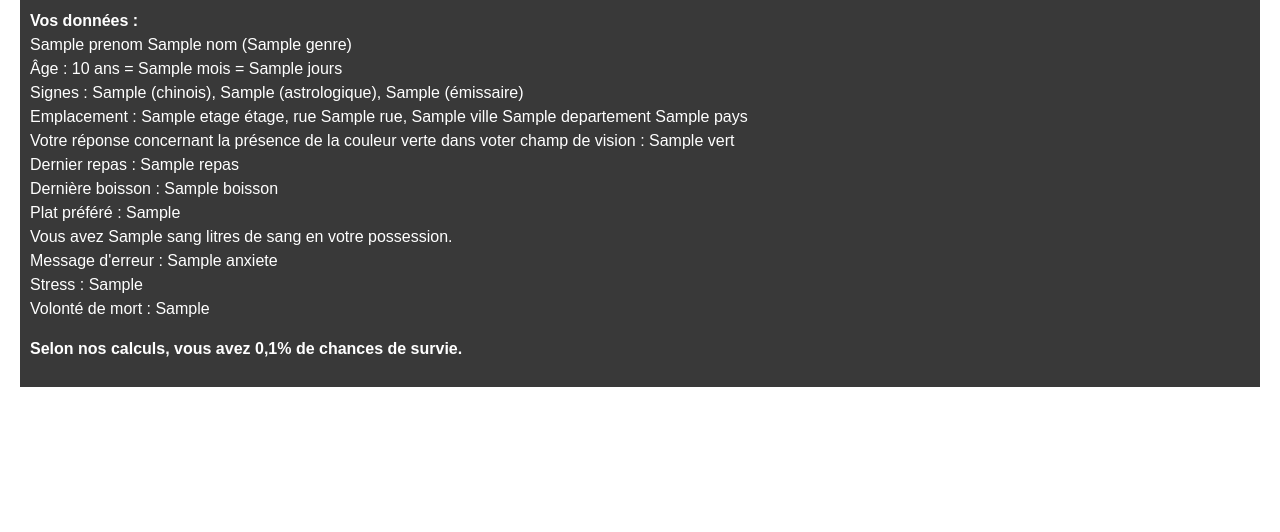
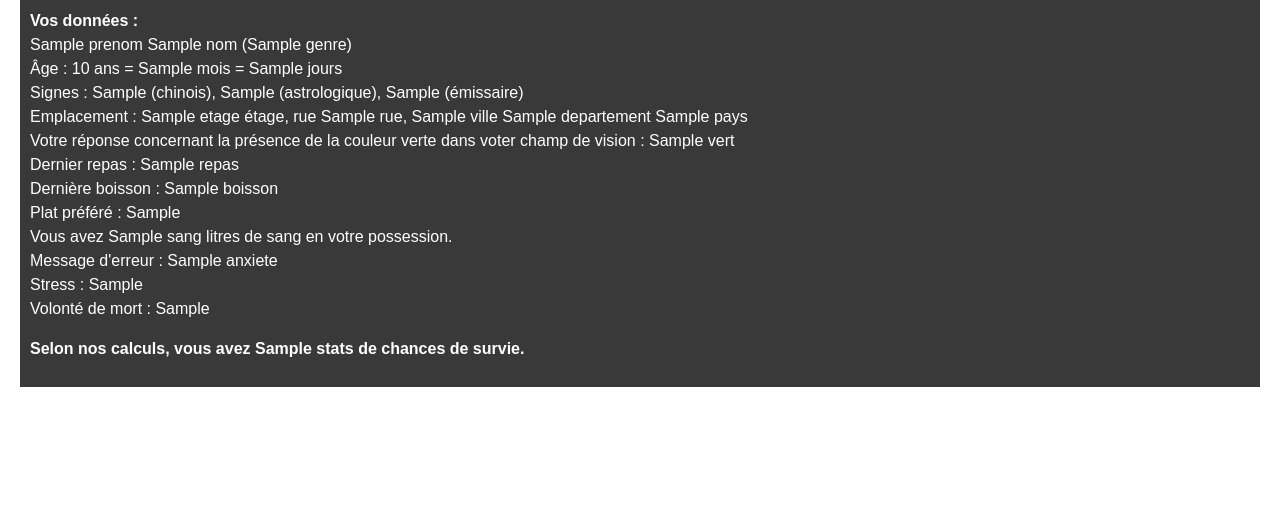
Before and after one commit to RyukPolytech/Ryuk, a Symfony app: template templates/predictions/resultat.html.twig in a window 1280 px wide. Shown: the part 173-705 px from the top of the page. Run offline with Twig, Linux system fonts and the light colour scheme; the template is opened without the code that fills it: most values are stand-ins (such as "Sample title", 1, 10 or a date in 2020); style sheets or scripts are compiled from the project's sources; some libraries are stand-ins or nearby versions.

Commit message:
Add dynamic survival chance statistics to predictions result template

```diff
--- a/src/Controller/PredictionsController.php
+++ b/src/Controller/PredictionsController.php
@@ -51,6 +51,7 @@ final class PredictionsController extends AbstractController
         $anxiete = $_POST['anxiete'];
         $anxiete2 = $_POST['anxiete2'];
         $anxiete3 = $_POST['anxiete3'];
+        $stats = '0.1%';
 
         return $this->render('predictions/resultat.html.twig', [
             'controller_name' => 'PredictionsController',
@@ -76,6 +77,7 @@ final class PredictionsController extends AbstractController
             'anxiete' => $anxiete,
             'anxiete2' => $anxiete2,
             'anxiete3' => $anxiete3,
+            'stats' => $stats
         ]);
     }
 
--- a/templates/predictions/resultat.html.twig
+++ b/templates/predictions/resultat.html.twig
@@ -41,7 +41,7 @@
 			Volonté de mort : {{ anxiete3 }}
 		</p>
 		<p>
-			<b>Selon nos calculs, vous avez 0,1% de chances de survie.</b>
+			<b>Selon nos calculs, vous avez {{ stats }} de chances de survie.</b>
 		</p>
 	</article>
 {% endblock %}
```
